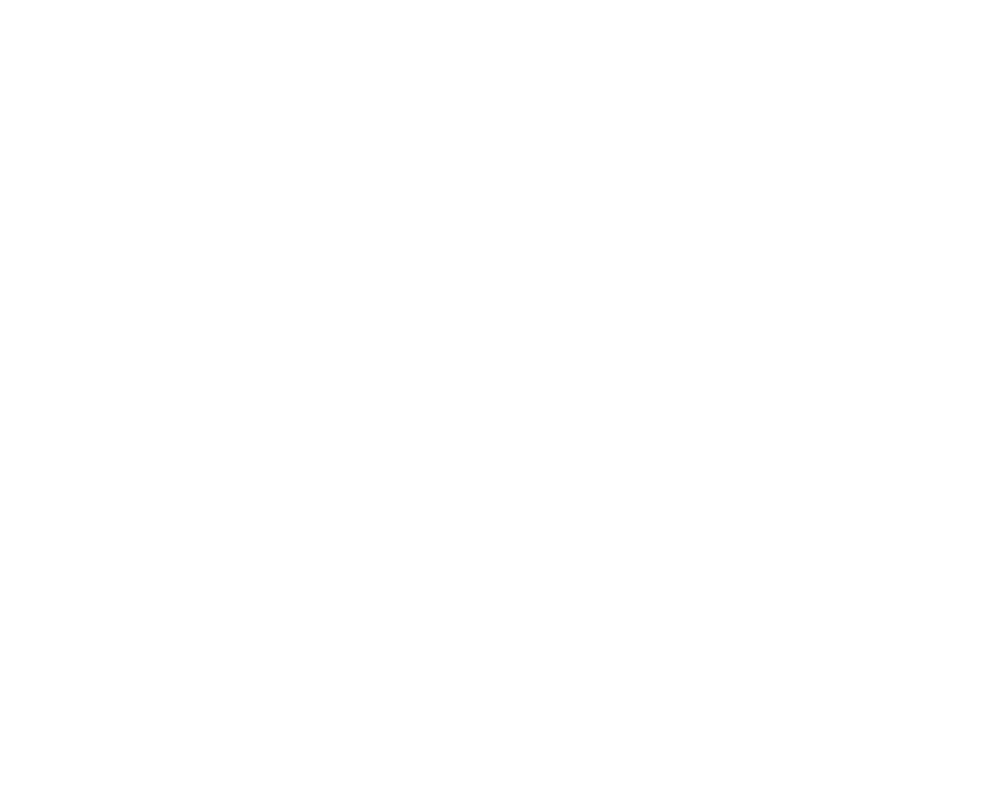
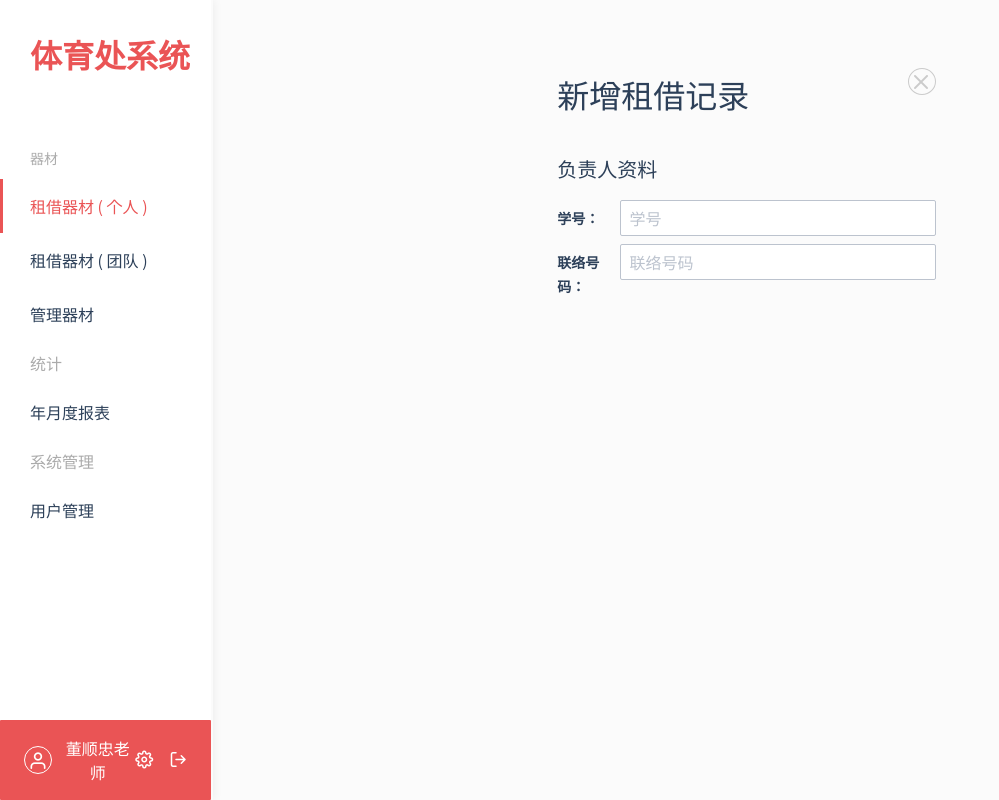
Before and after one commit to MechFroG88/Humble-Sports, a Vue app in the folder client/: page /rent/1/add in a window 1280 px wide. Shown: the whole page, without its empty margins (0-999 px from the left). Built offline with nearby package versions, Linux system fonts and the light colour scheme.

Commit message:
Add addNew page

```diff
--- /dev/null
+++ b/client/src/assets/scss/pages/rent/addNew.scss
@@ -0,0 +1,22 @@
+#_addNew {
+  padding: 2rem 0;
+  margin: 0 auto;
+  width: 40%;
+  text-align: left;
+  .modal-header {
+    margin-bottom: 1.8rem;
+    .icon {
+      border: solid .08rem #cbcbcb;
+      border-radius: 50%;
+      font-size: 1.2rem;
+      padding-right: .1rem;
+      color: #cbcbcb;
+    }
+  }
+  .modal-body .content {
+    label {
+      font-size: $font-size-sm;
+      font-weight: 700;
+    }
+  }
+}
--- a/client/src/assets/scss/pages/rent/personal.scss
+++ b/client/src/assets/scss/pages/rent/personal.scss
@@ -0,0 +1,7 @@
+#_personal {
+  .btn {
+    width: 4rem;
+    border-radius: .15rem;
+    font-size: $font-size;
+  }
+}
--- a/client/src/assets/scss/style.scss
+++ b/client/src/assets/scss/style.scss
@@ -13,3 +13,4 @@
 @import "pages/login";
 @import 'pages/homepage';
 @import 'pages/rent/personal';
+@import 'pages/rent/addNew';
--- /dev/null
+++ b/client/src/pages/rent/addNew.vue
@@ -0,0 +1,50 @@
+<template>
+  <div id="_addNew">
+    <div class="modal-header">
+      <router-link :to="{'name': 'personal'}" tag="div" class="float-right">
+        <i class="icon icon-x"></i>
+      </router-link>
+      <div class="modal-title h2">新增租借记录</div>
+    </div>
+    <div class="modal-body">
+      <div class="content">
+        <div class="info h5 mb-2">
+          {{$route.params.state === 'personal' ? '学生资料' : '负责人资料'}}
+        </div>
+        <form class="form-horizontal">
+          <div class="form-group">
+            <div class="col-2 col-sm-12">
+              <label class="form-label" for="number">学号：</label>
+            </div>
+            <div class="col-10 col-sm-12">
+              <input class="form-input" type="text" id="number" placeholder="学号">
+            </div>
+          </div>
+          <div class="form-group">
+            <div class="col-2 col-sm-12">
+              <label class="form-label" for="phonenum">联络号码：</label>
+            </div>
+            <div class="col-10 col-sm-12">
+              <input class="form-input" type="text" id="phonenum" placeholder="联络号码">
+            </div>
+          </div>
+        </form>
+      </div>
+    </div>
+    <!-- <div class="modal-footer">
+      ...
+    </div> -->
+  </div>
+</template>
+
+<script>
+export default {
+  mounted() {
+    console.log(this.$route.params.state)
+  }
+}
+</script>
+
+<style>
+
+</style>
--- a/client/src/pages/rent/personal.vue
+++ b/client/src/pages/rent/personal.vue
@@ -1,6 +1,8 @@
 <template>
   <div id="_personal">
-    <cp-table width="100%" :columns="columns" :data="data" title navbar="搜寻学号或名字">
+    <div class="btn btn-lg btn-primary mb-2" @click="$router.push('/personal/add')">新增</div>
+    <cp-table width="100%" class="mt-2"
+    :columns="columns" :data="data" title navbar="搜寻学号或名字">
       <template slot="title">
         aslkdjhasld
       </template>
--- a/client/src/router.js
+++ b/client/src/router.js
@@ -30,6 +30,11 @@ export default new Router({
           component: () => import('./pages/rent/personal.vue')
         },
         {
+          path: ':state/add',
+          name: 'addNew',
+          component: () => import('./pages/rent/addNew.vue')
+        },
+        {
           path: 'group',
           name: 'group',
           component: () => import('./pages/rent/group.vue')
```
